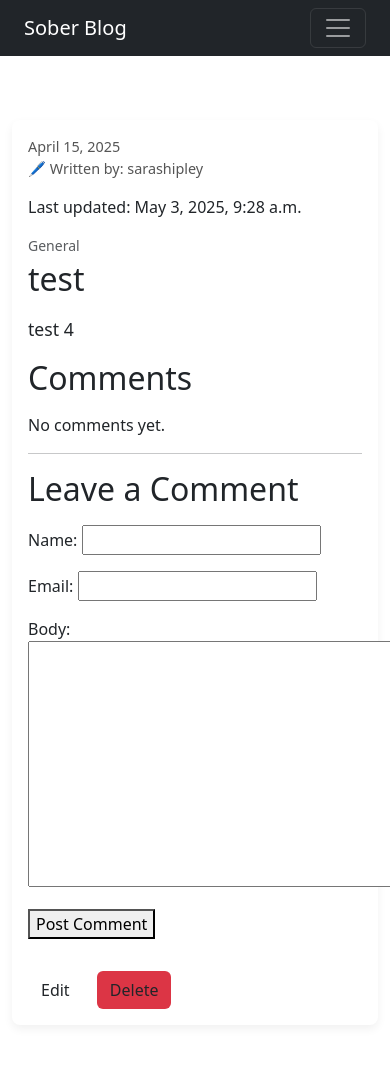
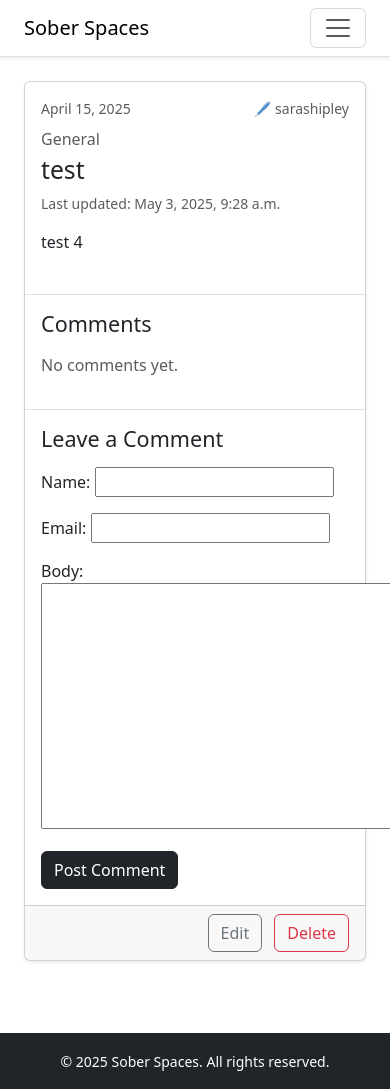
Before and after one commit to shipleyux/ms3, a Django app: page /post/4/ in a window 390 px wide; the page is wider, and only the part inside the window is pictured. Run offline with Django 4.2, Linux system fonts and the light colour scheme; a user stored in the database is signed in; data comes from the database, SQL or seed files in the repository; tables that the repository leaves empty hold one stand-in row (values such as "Sample post").

Commit message:
Improve blog styling and layout:
-Changed CSS to use rem units instead of px
- Styled login and signup forms with consistent spacing and layout
- Added responsive wrapper for post detail images using object-fit
- Fixed spacing between login/signup and New Post/Logout buttons using Bootstrap utilities

```diff
--- a/blog/templates/blog/post_detail.html
+++ /dev/null
@@ -1,67 +0,0 @@
-{% extends 'blog/base.html' %}
-
-{% block content %}
-  <article class="post-detail">
-    <p class="meta">
-      {% if post.image %}
-  <img src="{{ post.image.url }}" class="card-img-top rounded-top" alt="{{ post.title }}">
-{% endif %}
-
-    {{ post.created_at|date:"F j, Y" }}<br>
-    🖊️ Written by: {{ post.author}}
-    <p>Last updated: {{ post.updated }}</p>
-
-    </p>
-    <p class="text-muted small mb-1">
-      {% if post.category %}
-  {{ post.category.name }}
-{% else %}
-  General
-{% endif %}
-
-    </p>
-
-    <h2>{{ post.title }}</h2>
-
-
-    <div class="post-body">
-      <p>{{ post.content|linebreaks }}</p>
-    </div>
-    <h2>Comments</h2>
-    {% if comments %}
-      {% for comment in comments %}
-        <div>
-          <strong>{{ comment.name }}</strong> on {{ comment.created|date:"M d, Y" }} said:
-          <p>{{ comment.body }}</p>
-        </div>
-      {% endfor %}
-    {% else %}
-      <p>No comments yet.</p>
-    {% endif %}
-
-    <hr>
-
-    <h2>Leave a Comment</h2>
-
-    {% if new_comment %}
-    <div class="alert alert-success mt-3">
-      Your comment has been submitted and is awaiting approval from a moderator.
-    </div>
-
-    {% else %}
-      <form method="post">
-        {% csrf_token %}
-        {{ comment_form.as_p }}
-        <button type="submit">Post Comment</button>
-      </form>
-    {% endif %}
-
-
-    {% if user == post.author %}
-      <div class="post-actions">
-        <a class="btn" href="{% url 'post_edit' post.id %}">Edit</a>
-        <a class="btn danger" href="{% url 'post_delete' post.id %}">Delete</a>
-      </div>
-    {% endif %}
-  </article>
-{% endblock %}
--- a/blog_project/settings.py
+++ b/blog_project/settings.py
@@ -72,7 +72,8 @@ ROOT_URLCONF = 'blog_project.urls'
 TEMPLATES = [
     {
         'BACKEND': 'django.template.backends.django.DjangoTemplates',
-        'DIRS': [],
+        'DIRS': [os.path.join(BASE_DIR, 'templates')],
+
         'APP_DIRS': True,
         'OPTIONS': {
             'context_processors': [
--- a/static/css/style.css
+++ b/static/css/style.css
@@ -4,22 +4,9 @@ body {
   font-family: 'Inter', sans-serif;
 }
 
-.btn-dark {
-  background-color: #000000;
-  border: none;
-  color: #ffffff;
-}
-
-.btn-dark:hover {
-  background-color: #222222;
-}
 
 
-  .container {
-    max-width: 800px;
-    margin: 0 auto;
-    padding: 2rem;
-  }
+/* Navigation bar */
 .site-nav {
   background-color: #000000;
   padding: 1rem 2rem;
@@ -39,6 +26,7 @@ body {
   text-decoration: underline;
 }
 
+/* Auth pages */
 .auth-wrapper {
   min-height: 70vh;
   display: flex;
@@ -47,53 +35,43 @@ body {
 }
 
 .auth-card {
-    max-width: 400px;
+  max-width: 25rem; /* 400px */
   width: 100%;
 }
 
-  .post-detail {
-    max-width: 700px;
-    margin: 2rem auto;
-    padding: 1rem;
-    background: #fff;
-    border-radius: 8px;
-    box-shadow: 0 4px 10px rgba(0,0,0,0.06);
+/* Image thumbnails */
+.featured-img {
+  height: 15.625rem; /* 250px */
+  object-fit: cover;
+  width: 100%;
+  display: block;
+  border-top-left-radius: 1rem;
+  border-top-right-radius: 1rem;
 }
 
-  .post-detail h2 {
-    font-size: 2rem;
-    margin-bottom: 1rem;
+.post-card-img {
+  max-height: 15.625rem; /* 250px */
+  object-fit: cover;
+  width: 100%;
+  display: block;
 }
 
-  .post-body p {
-    line-height: 1.6;
-    font-size: 1.1rem;
+/* Post detail image wrapper */
+.post-detail-image-wrapper {
+  height: 25rem; /* 400px */
+  display: flex;
+  justify-content: center;
+  align-items: center;
+  overflow: hidden;
 }
 
-  .meta {
-    color: #555;
-    font-size: 0.9rem;
-    margin-bottom: 1rem;
+.post-detail-image {
+  max-height: 100%;
+  max-width: 100%;
+  object-fit: contain;
 }
 
-  .post-actions {
-    margin-top: 2rem;
-  }
-
-  .btn {
-    display: inline-block;
-    margin-right: 10px;
-    padding: 8px 16px;
-    background: #007BFF;
-    color: white;
-    border-radius: 4px;
-    text-decoration: none;
-  }
-
-  .btn.danger {
-    background: #dc3545;
-  }
-
+/* Link styling inside cards */
 .card-title a {
   color: #000;
   text-decoration: none;
@@ -103,20 +81,3 @@ body {
   color: #222;
   text-decoration: underline;
 }
-
-  .featured-img {
-    height: 250px; /* or 200px if needed */
-    object-fit: cover;
-    width: 100%;
-    display: block;
-    border-top-left-radius: 1rem;
-    border-top-right-radius: 1rem;
-  }
-
-
-  .post-card-img {
-    max-height: 250px;
-    object-fit: cover;
-    width: 100%;
-    display: block;
-  }
--- a/blog/templates/blog/base.html
+++ b/templates/blog/base.html
@@ -1,5 +1,7 @@
 <!DOCTYPE html>
 <html>
+  {% load static %}
+  {% load tz %}
 <head>
   <title>{% block title %}Sober Blog{% endblock %}</title>
   {% load static %}
@@ -12,8 +14,8 @@
 </head>
 <body>
   <header>
-    <nav class="navbar navbar-expand-lg navbar-dark bg-dark px-4">
-      <a class="navbar-brand" href="{% url 'post_list' %}">Sober Blog</a>
+    <nav class="navbar navbar-expand-lg navbar-light bg-white border-bottom shadow-sm px-4">
+      <a class="navbar-brand" href="{% url 'post_list' %}">Sober Spaces</a>
       <button class="navbar-toggler" type="button" data-bs-toggle="collapse" data-bs-target="#navbarContent"
         aria-controls="navbarContent" aria-expanded="false" aria-label="Toggle navigation">
         <span class="navbar-toggler-icon"></span>
@@ -29,11 +31,14 @@
         </ul>
         <div class="d-flex align-items-center">
           {% if user.is_authenticated %}
-            <a href="{% url 'post_create' %}" class="btn btn-success btn-sm me-2">+ New Post</a>
-            <a href="{% url 'account_logout' %}" class="btn btn-outline-light btn-sm">Logout</a>
+          <a href="{% url 'post_create' %}" class="btn btn-dark me-2">New Post</a>
+          <a href="{% url 'account_logout' %}" class="btn btn-outline-dark">Logout</a>
+
           {% else %}
-            <a href="{% url 'account_login' %}" class="btn btn-outline-light btn-sm me-2">Login</a>
-            <a href="{% url 'account_signup' %}" class="btn btn-primary btn-sm">Register</a>
+          <a href="{% url 'account_login' %}" class="btn btn-outline-dark me-2">Login</a>
+          <a href="{% url 'account_signup' %}" class="btn btn-dark">Sign up</a>
+
+
           {% endif %}
         </div>
       </div>
@@ -46,6 +51,9 @@
 
 {% block content %}{% endblock %}
 </main>
+<footer class="bg-dark text-white text-center py-3 mt-5">
+  <small>&copy; {% now "Y" %} Sober Spaces. All rights reserved.</small>
+</footer>
 
 <script src="https://cdn.jsdelivr.net/npm/bootstrap@5.3.3/dist/js/bootstrap.bundle.min.js"></script>
 
--- /dev/null
+++ b/templates/blog/post_detail.html
@@ -0,0 +1,75 @@
+{% extends 'blog/base.html' %}
+
+{% block content %}
+<div class="container py-4">
+  <article class="card shadow-sm">
+
+    {% if post.image %}
+      <div class="post-detail-image-wrapper mb-4 rounded">
+        <img src="{{ post.image.url }}" alt="{{ post.title }}" class="post-detail-image">
+      </div>
+    {% endif %}
+
+    <div class="card-body">
+      <div class="d-flex justify-content-between text-muted small mb-2">
+        <span>{{ post.created_at|date:"F j, Y" }}</span>
+        <span>🖊️ {{ post.author }}</span>
+      </div>
+
+      <p class="text-muted mb-1">
+        {% if post.category %}
+          {{ post.category.name }}
+        {% else %}
+          General
+        {% endif %}
+      </p>
+
+      <h2 class="card-title">{{ post.title }}</h2>
+
+      <p class="text-muted small mb-3">Last updated: {{ post.updated }}</p>
+
+      <div class="card-text mb-4">
+        {{ post.content|linebreaks }}
+      </div>
+    </div>
+
+    <div class="card-body border-top">
+      <h4 class="mb-3">Comments</h4>
+      {% if comments %}
+        {% for comment in comments %}
+          <div class="mb-3 p-3 bg-light border rounded">
+            <strong>{{ comment.name }}</strong>
+            <small class="text-muted"> on {{ comment.created|date:"M d, Y" }}</small>
+            <p class="mt-2">{{ comment.body }}</p>
+          </div>
+        {% endfor %}
+      {% else %}
+        <p class="text-muted">No comments yet.</p>
+      {% endif %}
+    </div>
+
+    <div class="card-body border-top">
+      <h4 class="mb-3">Leave a Comment</h4>
+
+      {% if new_comment %}
+        <div class="alert alert-success">
+          Your comment has been submitted and is awaiting approval from a moderator.
+        </div>
+      {% else %}
+        <form method="post">
+          {% csrf_token %}
+          {{ comment_form.as_p }}
+          <button type="submit" class="btn btn-dark">Post Comment</button>
+        </form>
+      {% endif %}
+    </div>
+
+    {% if user == post.author %}
+      <div class="card-footer text-end">
+        <a class="btn btn-outline-secondary me-2" href="{% url 'post_edit' post.id %}">Edit</a>
+        <a class="btn btn-outline-danger" href="{% url 'post_delete' post.id %}">Delete</a>
+      </div>
+    {% endif %}
+  </article>
+</div>
+{% endblock %}
```
Also changed, not shown: blog/templates/blog/account/login.html (deleted, +0 -25 lines), blog/templates/blog/account/signup.html (deleted, +0 -25 lines), blog/templatetags/custom_filters.py (added, +7 -0 lines), templates/account/login.html (added, +37 -0 lines), templates/account/signup.html (added, +44 -0 lines), blog/templatetags/__init__.py (added), templates/blog/403.html (added), templates/blog/post_confirm_delete.html (renamed from blog/templates/blog/post_confirm_delete.html), templates/blog/post_form.html (renamed from blog/templates/blog/post_form.html), templates/blog/post_list.html (line endings or trailing spaces), templates/blog/register.html (renamed from blog/templates/blog/register.html), templates/pagination.html (renamed from blog/templates/pagination.html). Lines whose indentation alone changed are shown as unchanged.
